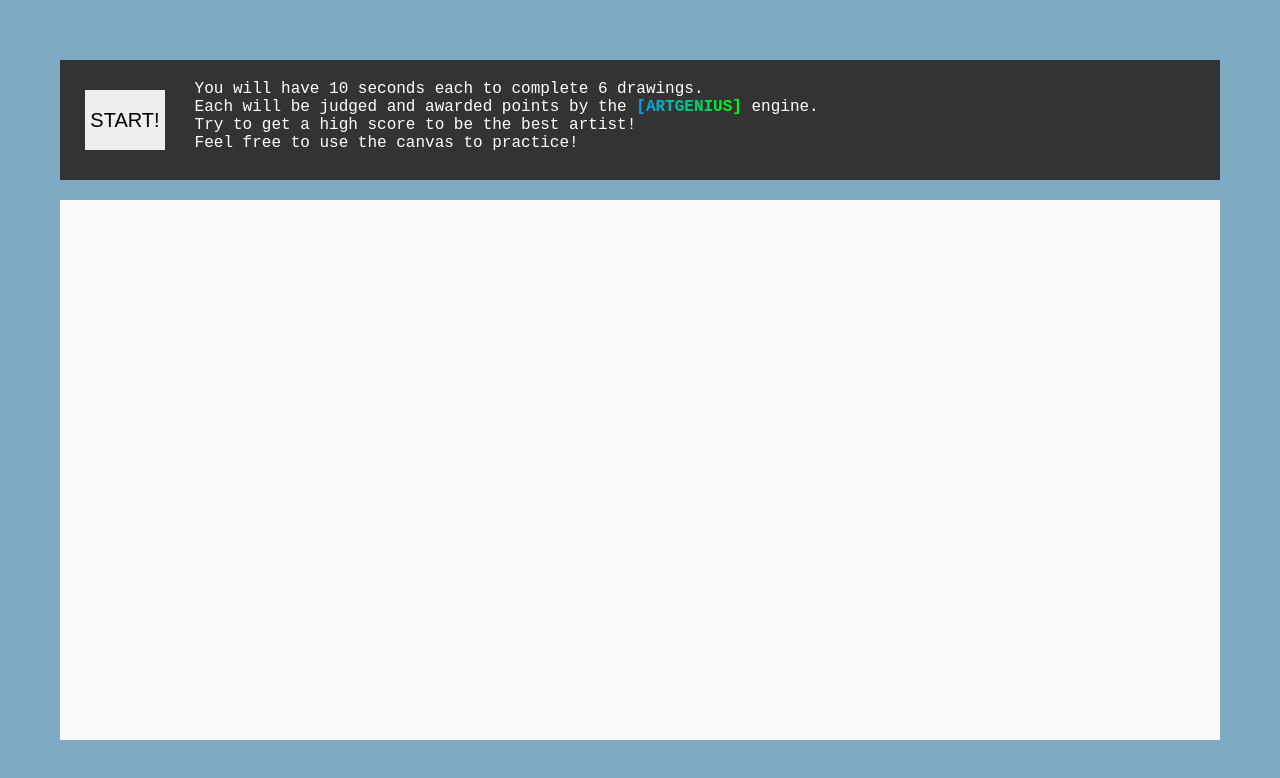
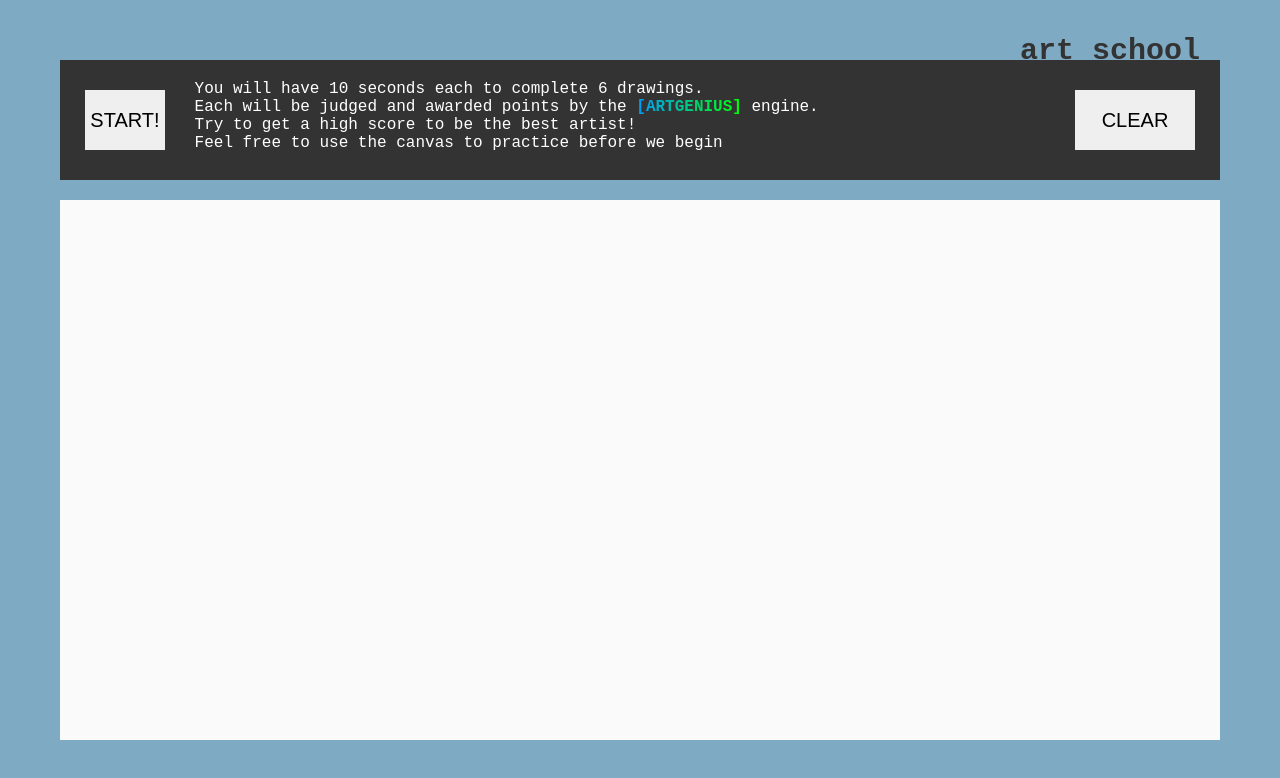
Before and after one commit to Tattomoosa/ludum-dare-51, a plain HTML site: page index.html in a window 1280 px wide. Drawn offline with Linux system fonts and the light colour scheme; a web font is replaced by a local one.

Commit message:
refinement

```diff
--- a/index.html
+++ b/index.html
@@ -4,11 +4,12 @@
     <meta charset="UTF-8" />
     <meta name="viewport" content="width=device-width, initial-scale=1.0" />
     <meta http-equiv="X-UA-Compatible" content="ie=edge" />
-    <title>Art Class</title>
+    <title>Art School</title>
     <link rel="stylesheet" href="style.css" />
   </head>
   <body>
     <div class="fill">
+			<div class="art-school-logo">art school</div>
       <div class="top-ui">
         <div class="before-start">
 					<div class="inline-block">
@@ -18,8 +19,9 @@
             You will have <span id="time-limit">10</span> seconds each to complete <span id="num-rounds">10</span> drawings.<br />
             Each will be judged and awarded points by the <span class="rainbow-text-animated">[ARTGENIUS]</span> engine.<br />
             Try to get a high score to be the best artist!<br/>
-						Feel free to use the canvas to practice!
+						Feel free to use the canvas to practice before we begin
           </div>
+					<input type="button" value="CLEAR" id="clear-button" class="right-button"/>
         </div>
         <div class="during-rounds display-none">
 					<div class="round-counter">ROUND: <span id="round-count">1</span></div>
@@ -32,7 +34,7 @@
 						You scored <span id="final-score">0</span> points!<br/>
 						<!-- You are the <span id="leaderboard-position">256</span>th best artist! -->
 					</div>
-					<input type="button" value="TRY AGAIN" id="restart-button" />
+					<input type="button" value="TRY AGAIN" id="restart-button" class="right-button"/>
 				</div>
       </div>
       <div class="drawing-area-container">
--- a/index.js
+++ b/index.js
@@ -249,9 +249,11 @@ const setup = () => {
   const canvas = setupDrawingCanvas();
   const round = setupRounds(timer, canvas);
   const startButton = document.querySelector("#start-button");
+  const clearButton = document.querySelector("#clear-button");
   const restartButton = document.querySelector("#restart-button");
   startButton.onclick = round.start
   restartButton.onclick = round.start
+  clearButton.onclick = canvas.clear
 
   window.debug = {
     timer,
--- a/style.css
+++ b/style.css
@@ -43,6 +43,15 @@ canvas {
   right: 60px;
   background: #333;
   padding: 10px 25px;
+}
+
+.art-school-logo {
+	color: #333;
+	font-weight: 900;
+	position: absolute;
+	top: 34px;
+	right: 80px;
+	font-size: 30px;
 }
 
 input[type=button] {
@@ -109,7 +118,7 @@ input[type=button] {
 	text-align: center;
 	font-size: 40px;
 	height: 70px;
-	color: black;
+	color: #333;
 }
 
 .gallery-img-container {
@@ -150,6 +159,8 @@ input[type=button] {
 }
 
 #restart-button {
+}
+.right-button {
   width: 120px;
   position: absolute;
   right: 25px;
@@ -170,10 +181,8 @@ input[type=button] {
 }
 
 .art-genius-banner {
-	color: black;
 	font-size: 80px;
 	position: absolute;
-	text-decoration: underline;
 	top: 0;
 	left: 50%;
 	transform: translate3d(-50%, 0, 0);
```
